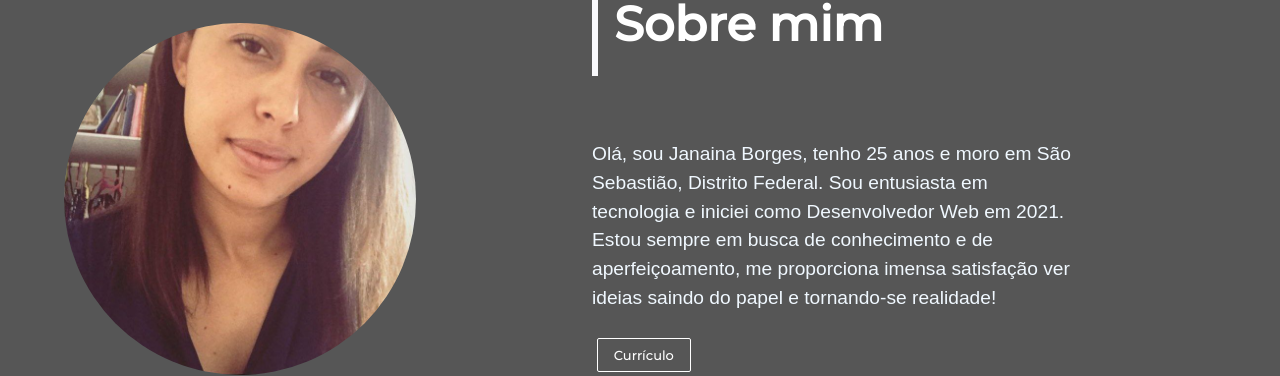
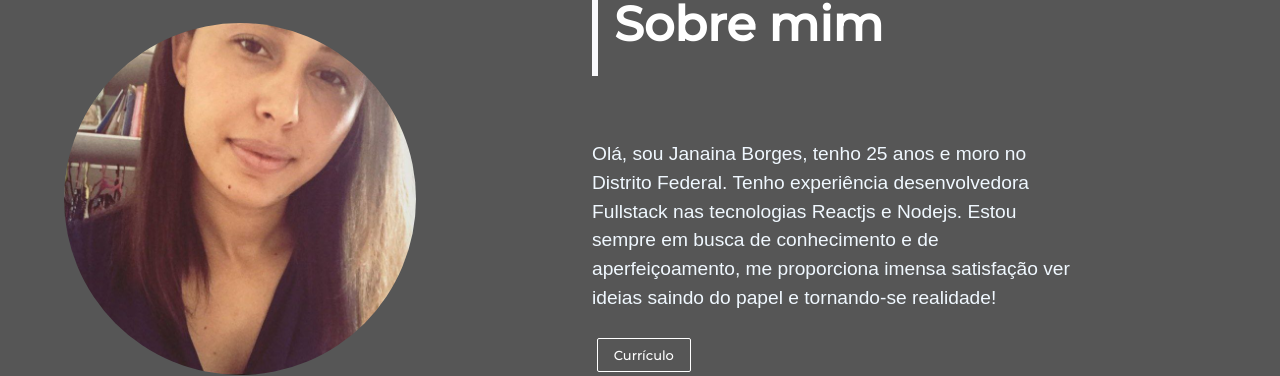
Before and after one commit to janainaborges/meu-primeiro, a React (Create React App) app: page / in a window 1280 px wide. Shown: the part 1004-1380 px from the top of the page. Built offline with nearby package versions, Linux system fonts and the light colour scheme; a web font is replaced by a local one.

Commit message:
About atualizado
About atualizado

```diff
--- a/src/components/pages/About/index.jsx
+++ b/src/components/pages/About/index.jsx
@@ -16,9 +16,7 @@ export default function About() {
                 <div className="text">
                     <h3>Sobre mim</h3>
                     <p className="text-p">
-                        Olá, sou Janaina Borges, tenho 25 anos e moro em São
-                        Sebastião, Distrito Federal. Sou entusiasta em
-                        tecnologia e iniciei como Desenvolvedor Web em 2021.
+                        Olá, sou Janaina Borges, tenho 25 anos e moro no Distrito Federal. Tenho experiência desenvolvedora Fullstack nas tecnologias Reactjs e Nodejs.
                         Estou sempre em busca de conhecimento e de
                         aperfeiçoamento, me proporciona imensa satisfação ver
                         ideias saindo do papel e tornando-se realidade!
```
